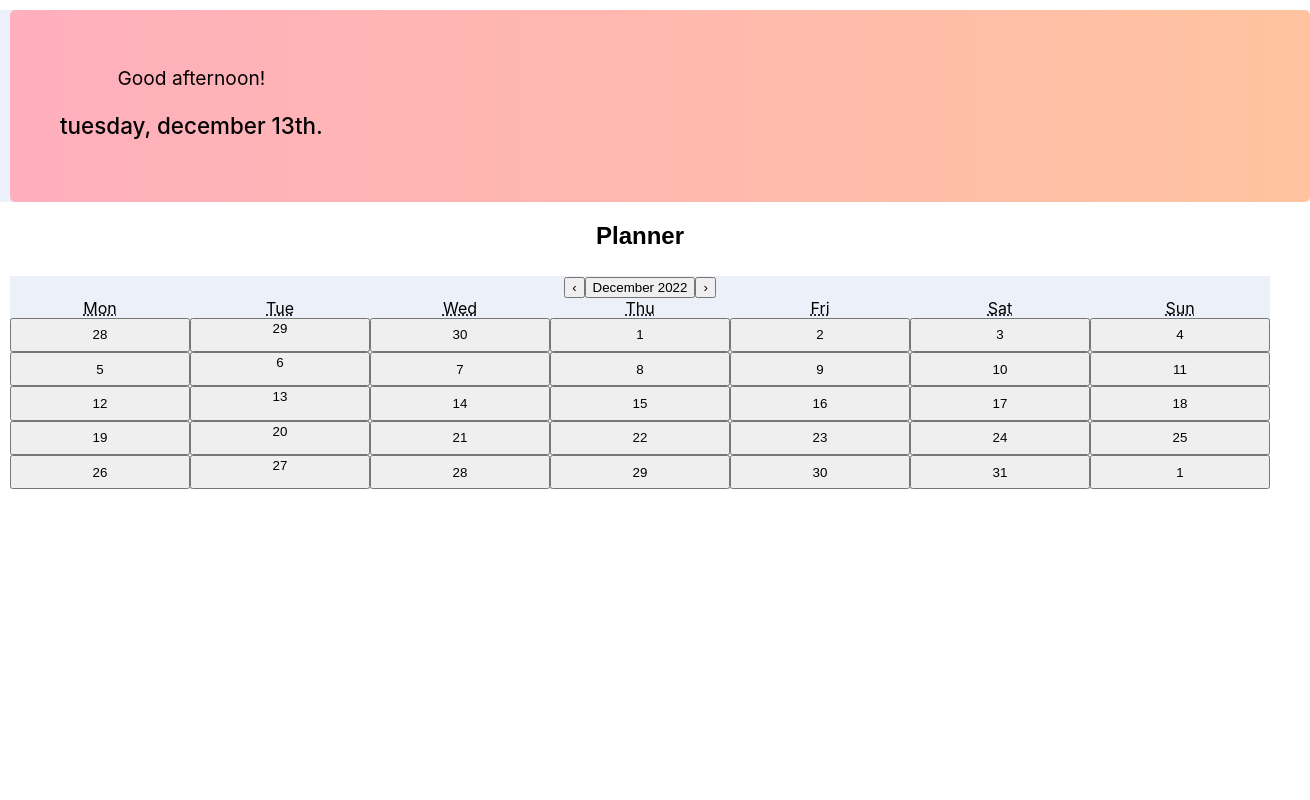
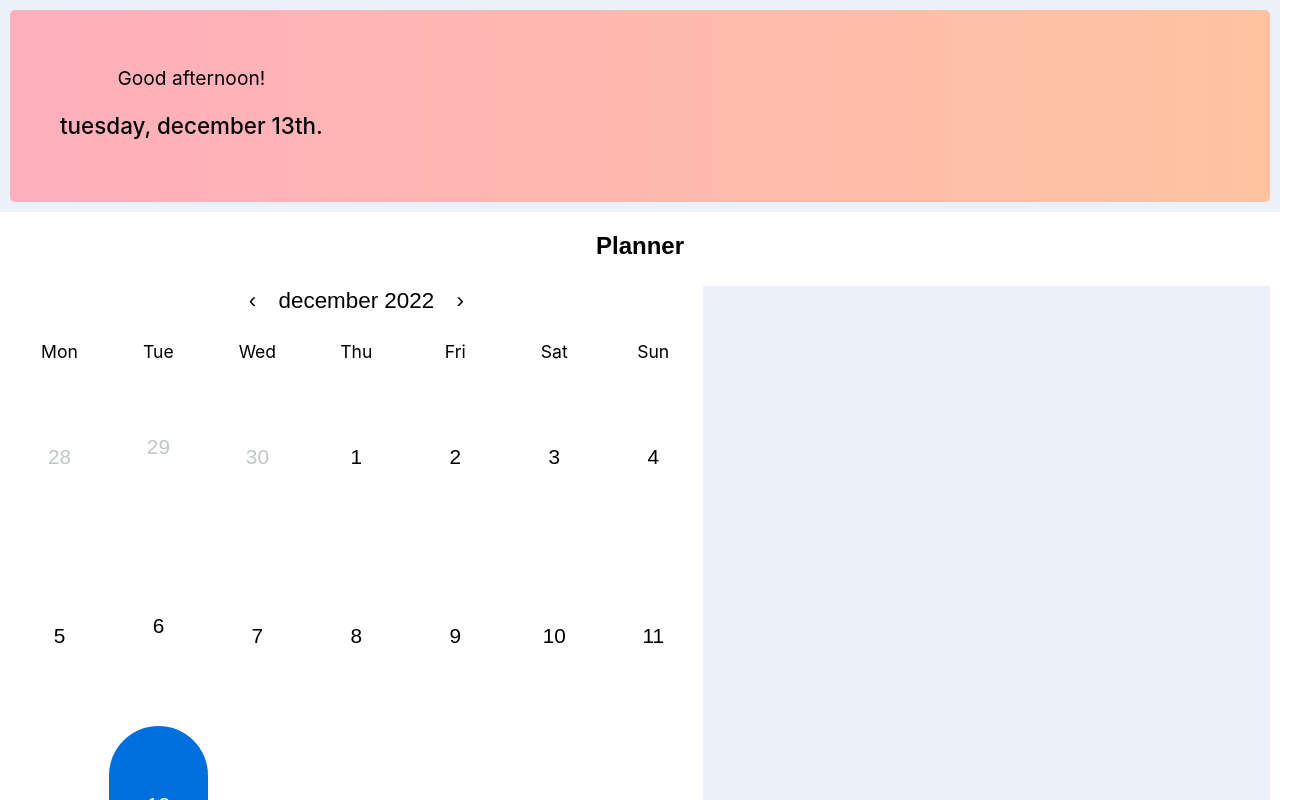
Before and after one commit to Dealibros/Life-Sync, a React (Create React App) app in the folder frontend/life-sync-react-app/: page /CalendarPage in a window 1280 px wide. Shown: the top 800 px of the page, 1310 px wide, since content can reach past the window. Built offline with nearby package versions, Linux system fonts and the light colour scheme; no server answers.

Commit message:
styling the calendar

```diff
--- a/frontend/life-sync-react-app/src/components/calendar/Calendar.jsx
+++ b/frontend/life-sync-react-app/src/components/calendar/Calendar.jsx
@@ -2,6 +2,7 @@ import React, { useState } from "react";
 import Calendar from "react-calendar";
 // import { useHistory } from "react-router-dom";
 import { format } from "date-fns";
+import "./styles.css"
 
 const MyCalendar = ({ updateCurrentMonth }) => {
     /**Calendar state and functions */
--- a/frontend/life-sync-react-app/src/components/calendar/styles.css
+++ b/frontend/life-sync-react-app/src/components/calendar/styles.css
@@ -1,6 +1,13 @@
+  .wrapper {
+    display: flex;
+    text-align: center;
+    margin-right: auto 0!important;
+    margin-left: auto 0!important;
+  }
+
 
     .react-calendar {
-        max-width: 100%;
+        max-width: 60%;
         background: white;
         line-height: 2em;
         text-align: center;
```
